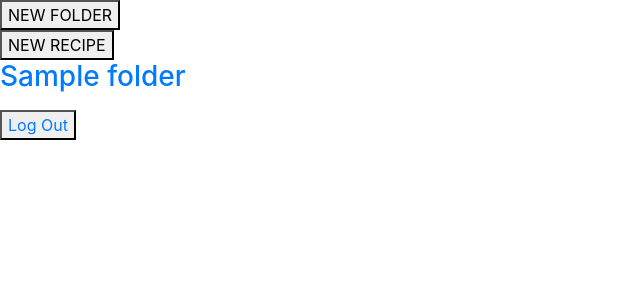
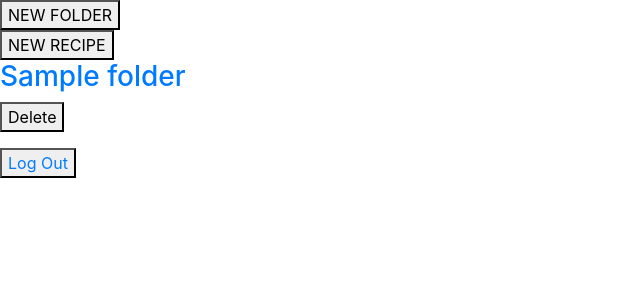
Before and after one commit to elenachurilova/gastronotes, a Flask app: page /myfolders in a window 1280 px wide. Shown: the top 300 px of the page, without its empty margins (0-640 px from the left). Run offline with Flask 2, Linux system fonts and the light colour scheme; the visitor is signed in with stand-in values (Sample User, id 1); tables that the repository leaves empty hold one stand-in row (values such as "Sample post"); some libraries are stand-ins or nearby versions.

Commit message:
Additions to <add new recipe>, <delete folder>

```diff
--- a/crud.py
+++ b/crud.py
@@ -106,6 +106,20 @@
 
     db.session.commit()
 
+def delete_folder_and_contents(folder_id):
+    """DELETE A GIVEN FOLDER AND IT'S CONTENTS"""
+
+    folder = Folder.query.get(folder_id)
+    recipes = folder.recipes
+    for recipe in recipes:
+        db.session.delete(recipe)
+
+    db.session.delete(folder)
+
+    db.session.commit()
+
+    print(f"This is CRUD - FOLDER WITH ID {folder_id} WAS DELETED")
+
 
 if __name__ == '__main__':
     from server import app
--- a/server.py
+++ b/server.py
@@ -1,7 +1,6 @@
 """Server for Gastronotes app."""
 
-from flask import (Flask, jsonify, render_template, request, flash, session,
-                   redirect)
+from flask import (Flask, jsonify, render_template, request, flash, session, redirect, url_for)
 from model import connect_to_db, Folder, User, Recipe, Tag, RecipeTag
 import crud
 from jinja2 import StrictUndefined
@@ -62,14 +61,19 @@
 
         user_info = crud.get_user_by_email(email)
 
-        if password == user_info.password:
-            #adding user_id to the Flask session
-            session['userid'] = user_info.user_id
-            flash(f'Logged in as {user_info.email}!')
-            return redirect('/myfolders')
+        if user_info == None:
+            flash("Username not found")
+            return redirect(request.url)
+        else:
+            if password != user_info.password:
+                flash("Incorrect password")
+                return redirect(request.url)
+            else:
+                session['userid'] = user_info.user_id
+                flash(f'Logged in as {user_info.email}!')
+                print("SESSION USERNAME SET")
+                return redirect('/myfolders')
 
-        else:
-            flash('Wrong password!')
 
 @app.route('/logout', methods = ["GET"])
 def logout():
@@ -128,6 +132,20 @@
 
     return jsonify({"success" : "New folder was added!"})
 
+
+@app.route('/myfolders/delete_folder', methods=["POST"])
+def delete_folder():
+    """Deleting a folder and its contents"""
+
+    folder_id = request.form['folder_id']
+
+    crud.delete_folder_and_contents(folder_id)
+
+    print(f"This is SERVER - FOLDER WITH ID {folder_id} WAS DELETED")
+
+    return jsonify({"success" : "Folder was deleted"})
+
+
 @app.route('/myfolders/add_recipe', methods=["POST"])
 def add_new_recipe():
     """Adding a new recipe into a folder"""
@@ -147,6 +165,7 @@
 
     return render_template('myrecipes.html', folders=folders)
 
+
 if __name__ == '__main__':
     connect_to_db(app)
     app.run(host='0.0.0.0', debug=True)
--- a/static/app.js
+++ b/static/app.js
@@ -103,7 +103,7 @@
         'recipe_direct' : $("#recipe_dir").val(),
         'recipe_src' : $("#recipe_src").val(),
         'picture_url' : $("#picture_url").val(),
-        'folderid' : $(".folder_options").attr("id")
+        'folderid' : $("#folder_options").val()
     }
 
     $.post('/myfolders/add_recipe', formInputs, (res) => {
@@ -169,3 +169,37 @@
 
 // event: submitting new recipe...
 $("#recipe_addition_submit").on("click", submit_new_recipe)
+
+// event: clicking on delete a folder button
+$(".delete_folder").on("click", (evt) => {
+    evt.preventDefault();
+
+    const folder_id_value = evt.target.value
+
+    let userPreference;
+
+		if (confirm("Deleting a folder will delete its contents. \nAre you sure you want to continue?") == true) {
+
+            console.log("User said ok -- sending dictionary to the server")
+
+            const formInputs = {
+                "folder_id" : folder_id_value
+            }
+
+            console.log(formInputs)
+
+            $.post('/myfolders/delete_folder', formInputs, (res) => {
+                console.log("Hello3")
+            })
+
+            console.log("Received ok from the server")
+
+            userPreference = "Folder was deleted";
+
+		} else {
+			userPreference = "Folder was't deleted";
+		}
+
+	$("#msg").html(userPreference);
+
+})
--- a/templates/myrecipes.html
+++ b/templates/myrecipes.html
@@ -12,9 +12,9 @@
         <div id="new_recipe_field" hidden=True>
             <form>
                 <h4>Select a folder for your new recipe:</h4>
-                <select>
+                <select id="folder_options">
                     {% for folder in folders %}
-                        <option class="folder_options" id="{{folder.folder_id}}">{{ folder.folder_title }}</option>
+                        <option value="{{folder.folder_id}}">{{ folder.folder_title }}</option>
                     {% endfor %}
                 </select>
                     <input id="recipe_ttl" placeholder="Recipe Title"></input>
@@ -27,7 +27,10 @@
         </div>
 
         {% for folder in folders%}
-            <h3><a class="folder_title" id="{{folder.folder_id}}" value="{{folder.folder_id}}" href="/myfolders"> {{ folder.folder_title }} </a></h3>
+            <div>
+                <h3><a class="folder_title" id="{{folder.folder_id}}" value="{{folder.folder_id}}" href="/myfolders"> {{ folder.folder_title }} </a></h3>
+                <button class="delete_folder" value="{{folder.folder_id}}"> Delete </button>
+            </div>
         {% endfor %}
 
         <ul id="recipes"></ul>
@@ -40,6 +43,8 @@
         <div id="whole_recipe_edit"></div>
         <div id="new_recipe_add"></div>
 
+        <h4 id="msg"></h4>
+
 
         <button id="logout" name="logout" type="button"><a href="/logout">Log Out</a></button>
 
```
